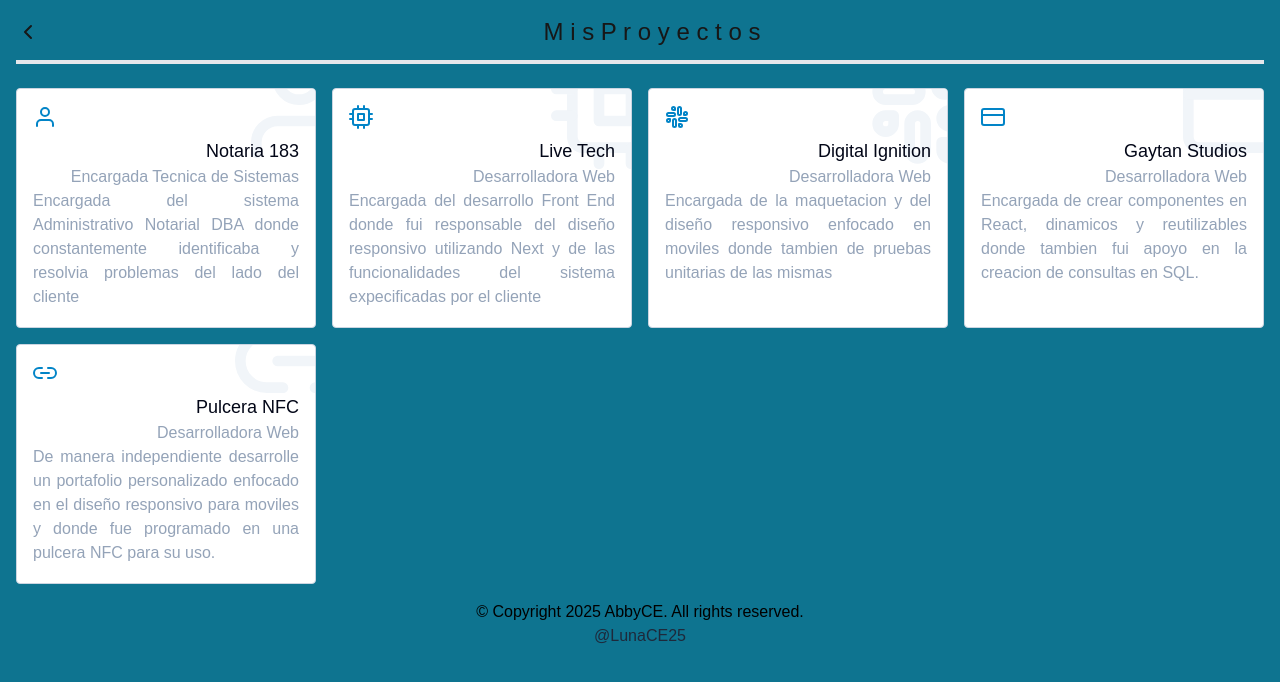
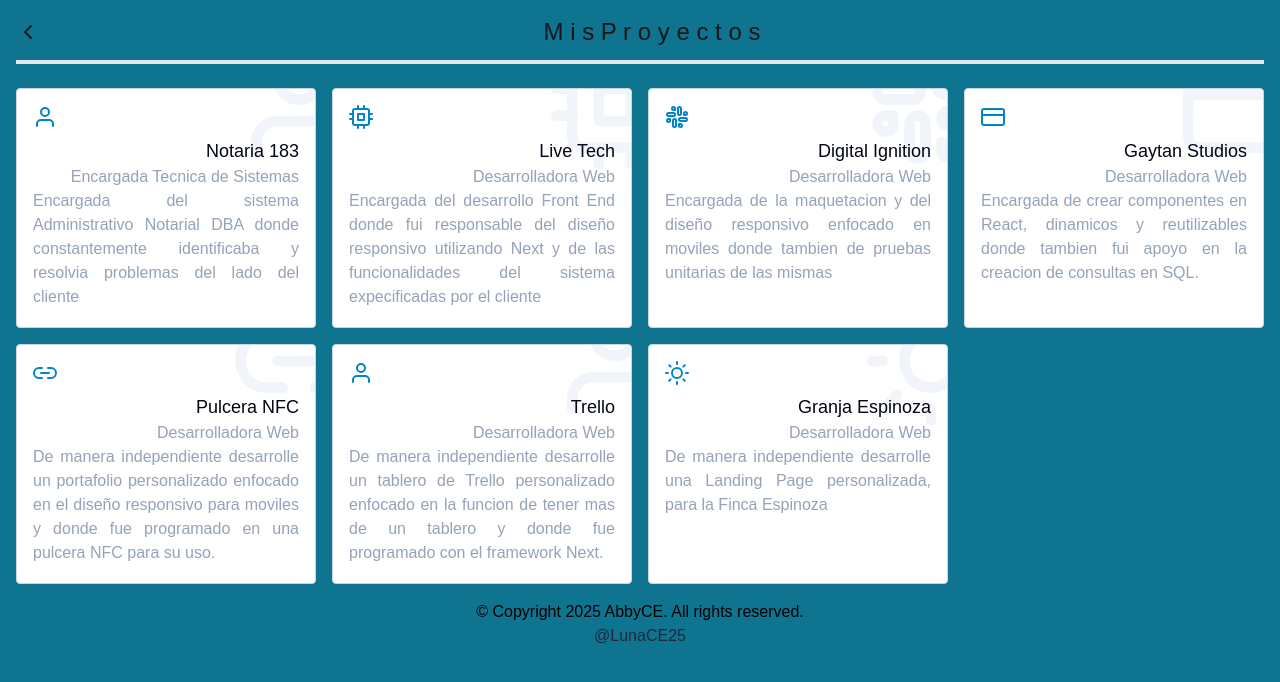
Before and after one commit to Abby25CE/portafolio, a Next.js app: page /Proyectos in a window 1280 px wide. Shown: the top 682 px of the page. Built offline with nearby package versions, Linux system fonts and the light colour scheme.

Commit message:
Update Index.tsx

```diff
--- a/src/Proyects/Index.tsx
+++ b/src/Proyects/Index.tsx
@@ -55,13 +55,18 @@
             text="De manera independiente desarrolle un portafolio personalizado enfocado en el diseño responsivo para moviles y donde fue programado en una pulcera NFC para su uso."
             Icon={FiLink2}
           />
-          {/*
-        <Card
-          title="Granja Espinoza"
-          subtitle="Desarrolladora Web"
-          text="De manera independiente desarrolle una Landing Page personalizada, para la Finca Espinoza"
-          Icon={FiSun}
-        />*/}
+          <Card
+            title="Trello"
+            subtitle="Desarrolladora Web"
+            text="De manera independiente desarrolle un tablero de Trello personalizado enfocado en la funcion de tener mas de un tablero y donde fue programado con el framework Next."
+            Icon={FiUser}
+          />
+          <Card
+            title="Granja Espinoza"
+            subtitle="Desarrolladora Web"
+            text="De manera independiente desarrolle una Landing Page personalizada, para la Finca Espinoza"
+            Icon={FiSun}
+          />
         </div>
       </div>
       <Footer />
```
